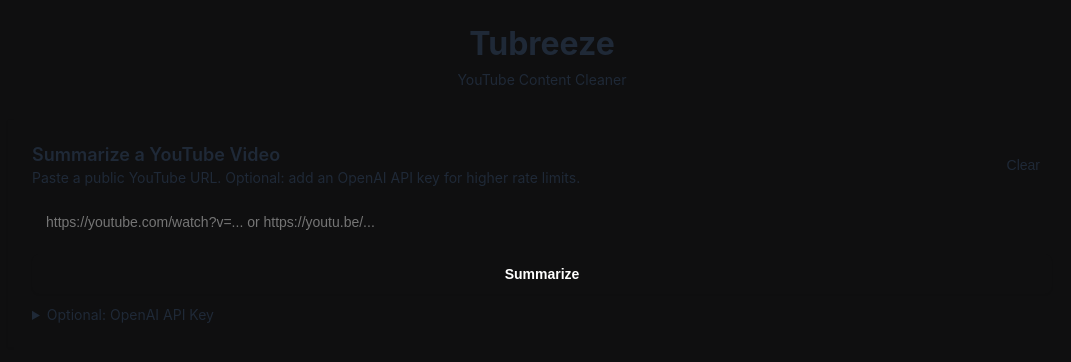
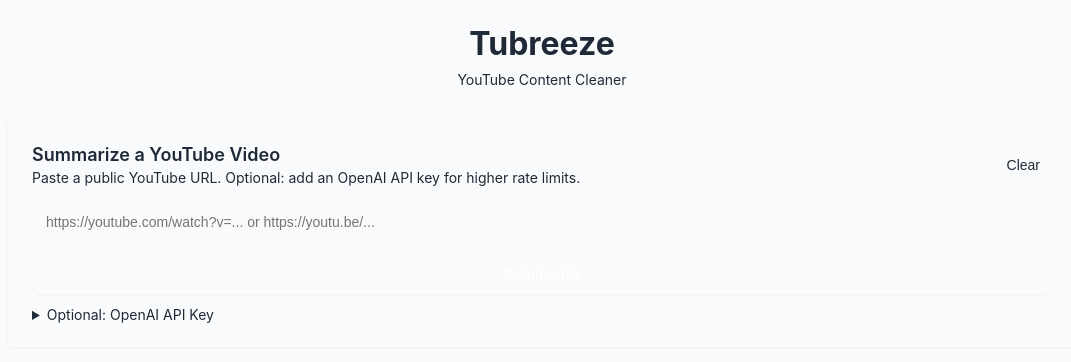
Before and after one commit to kevinmilly/yt_breeze, an Angular app in the folder frontend/: page / in a window 1280 px wide. Shown: the top 362 px of the page, without its empty margins (98-1169 px from the left). Built offline with nearby package versions, Linux system fonts and the light colour scheme.

Commit message:
Fix: remove dark theme, apply light theme globally

```diff
--- a/frontend/src/index.html
+++ b/frontend/src/index.html
@@ -11,7 +11,7 @@
   <link rel="stylesheet" href="styles.css">
 </head>
 
-<body class="dark">
+<body>
   <app-summarize></app-summarize>
 </body>
 </html>
--- a/frontend/src/styles.css
+++ b/frontend/src/styles.css
@@ -1,9 +1,9 @@
 /* You can add global styles to this file, and also import other style files */
 html, body {
-  background: #0f0f10;
+  background: #f9fafb;
   margin: 0;
-  color: white;
-  font-family: Inter, sans-serif;
+  color: #1f2937;
+  font-family: -apple-system, BlinkMacSystemFont, "Segoe UI", Roboto, "Helvetica Neue", Arial, sans-serif;
 }
 
 * {
```
